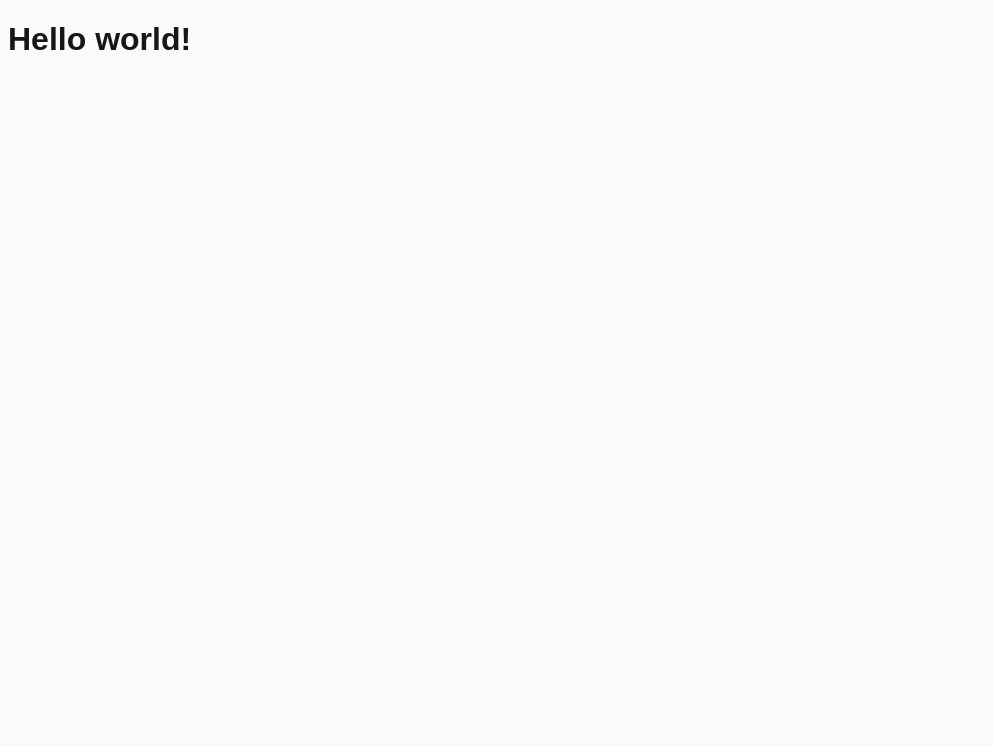
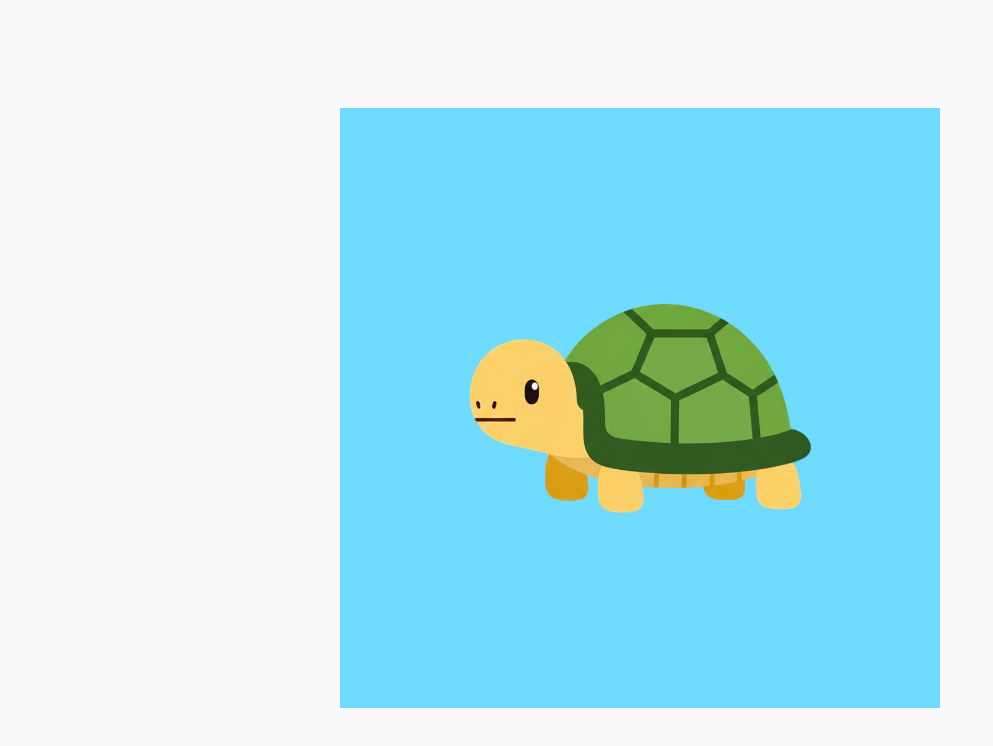
Before and after one commit to turtle-tail/home, a Next.js app: page / in a window 1280 px wide. Shown: the top 746 px of the page, without its empty margins (0-993 px from the left). Built offline with nearby package versions, Linux system fonts and the light colour scheme.

Commit message:
Add turtle image to homepage
Replace Hello world text with centered turtle image using Next.js Image component for optimized loading.

```diff
--- a/app/page.tsx
+++ b/app/page.tsx
@@ -1,7 +1,15 @@
+import Image from 'next/image';
+
 export default function HomePage() {
   return (
-    <main>
-      <h1>Hello world!</h1>
+    <main className="flex min-h-screen items-center justify-center">
+      <Image
+        src="/turtle.jpeg"
+        alt="Turtle"
+        width={600}
+        height={600}
+        priority
+      />
     </main>
   );
 }
```
Also changed, not shown: public/turtle.jpeg (added).
